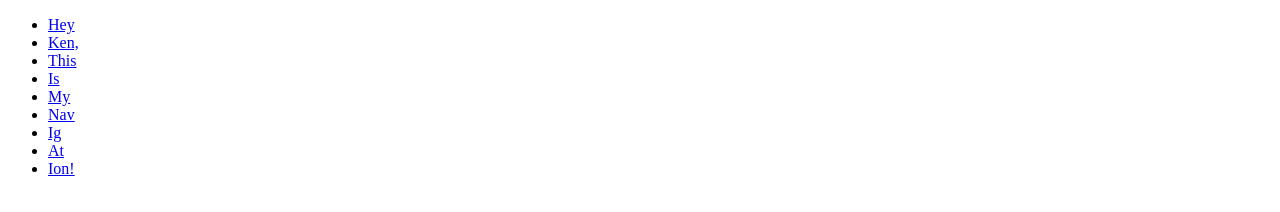
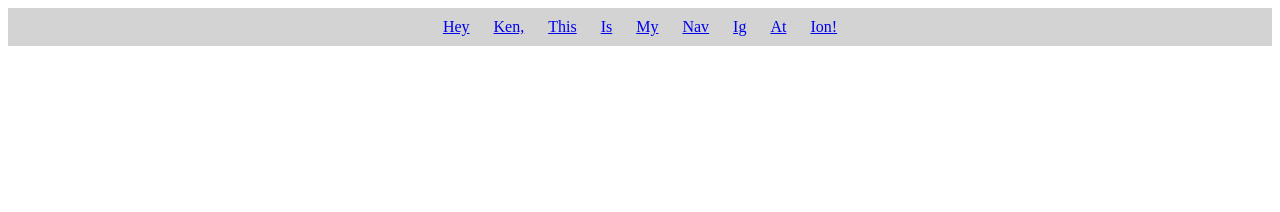
Before and after one commit to silverballs/hide_nav_item, a plain HTML site: page index.html in a window 1280 px wide. Drawn offline with Linux system fonts and the light colour scheme.

Commit message:
Add basic style to navigation list

```diff
--- a/index.html
+++ b/index.html
@@ -3,6 +3,24 @@
 <head>
 	<meta charset="UTF-8">
 	<title>Remove Nav Item</title>
+
+<style>
+.nav {
+    list-style: none;
+    text-align: center;
+    margin: 0px;
+    padding: 0px;
+    background-color:lightgray;
+}
+.nav li {
+    display: inline;
+}
+.nav a {
+    display: inline-block;
+    padding: 10px;
+}
+</style>
+
 </head>
 <body>
 
```
